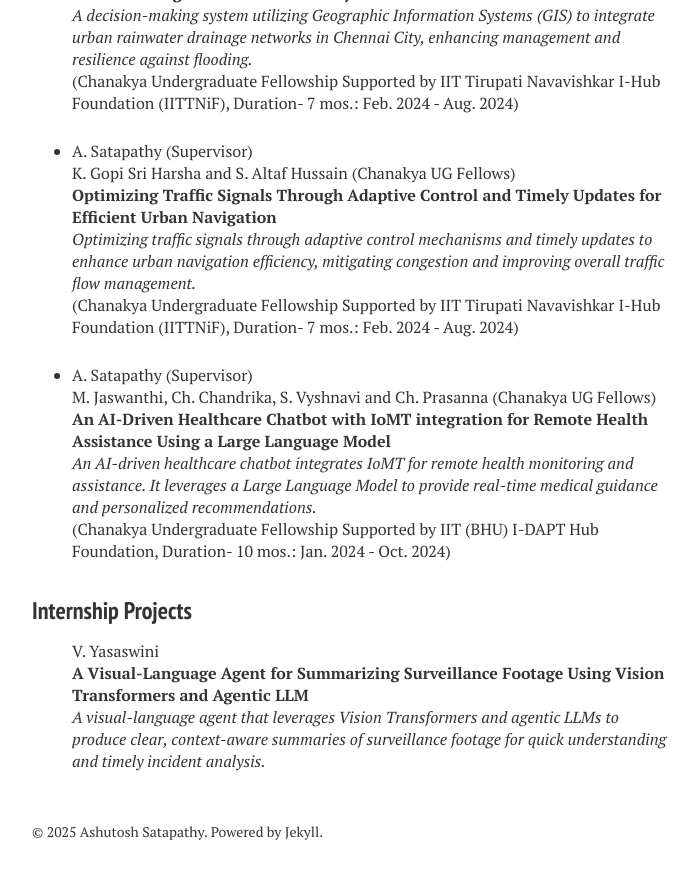
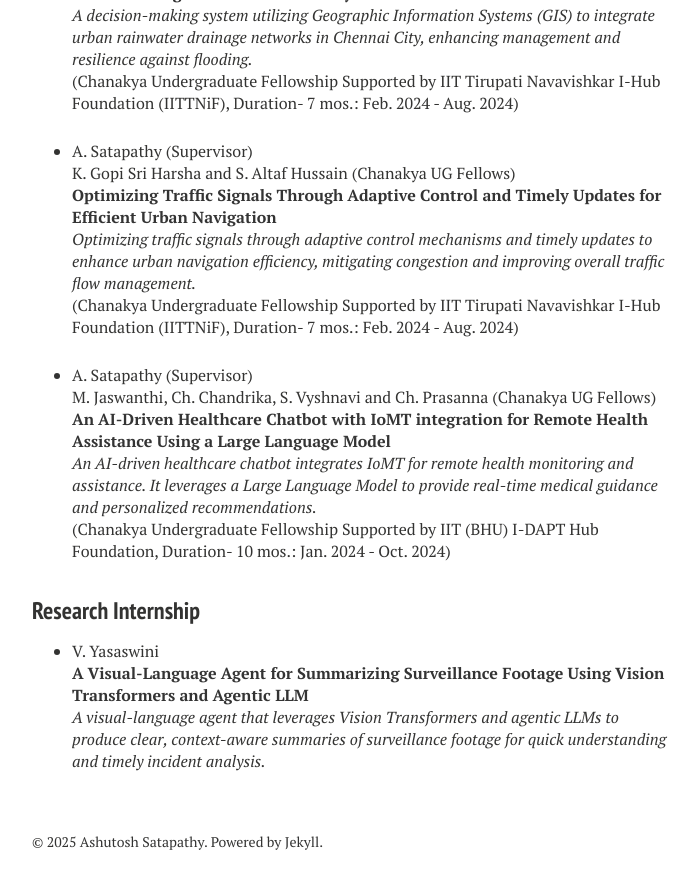
Before and after one commit to ashutoshsatapathy1990/ashutoshsatapathy1990.github.io, a Jekyll site: the page built from projects.md, in a window 1280 px wide and 900 px high, scrolled down 1065 px. Shown: the top 889 px of the window, without its empty margins (288-985 px from the left). Built offline with Jekyll 4.4.1, drawn with Linux system fonts in a browser that asks for light colours; nearby versions of some CDN libraries.

Commit message:
Update projects.html

```diff
--- a/_layouts/projects.html
+++ b/_layouts/projects.html
@@ -151,13 +151,17 @@ M. Jaswanthi, Ch. Chandrika, S. Vyshnavi and Ch. Prasanna (Chanakya UG Fellows)
 </li>
 </ul>
 
-<h3 style="margin-bottom:0px;padding-top:10px;">Internship Projects</h3>
+<h3 style="margin-bottom:0px;padding-top:10px;">Research Internship</h3>
 <ul class="biblist">
+<!-- Item: ashutosh2024asdd -->
+<li ><p>
 V. Yasaswini
-<br><b><a href = https://drive.google.com/file/d/13sQRtM0qizniC8MblsvJO0GDfSY5kPOO/view?usp=sharing>A Visual-Language Agent for Summarizing Surveillance Footage Using Vision Transformers and Agentic LLM</a></b><br>
+<br><b><a href = #>A Visual-Language Agent for Summarizing Surveillance Footage Using Vision Transformers and Agentic LLM</a></b><br>
 <i>A visual-language agent that leverages Vision Transformers and agentic LLMs to produce clear, context-aware summaries of surveillance footage for quick understanding and timely incident analysis.</i>
 <br/>
 <!-- (@PNT Lab, SAHE-Vijayawada Supported by IITTNiF, Duration- 2 mos.: Jul. 2025 - Sept. 2024)<br/> -->
+</p>
+</li>
 </ul>
 
     </div><!-- /.article-wrap -->
```
